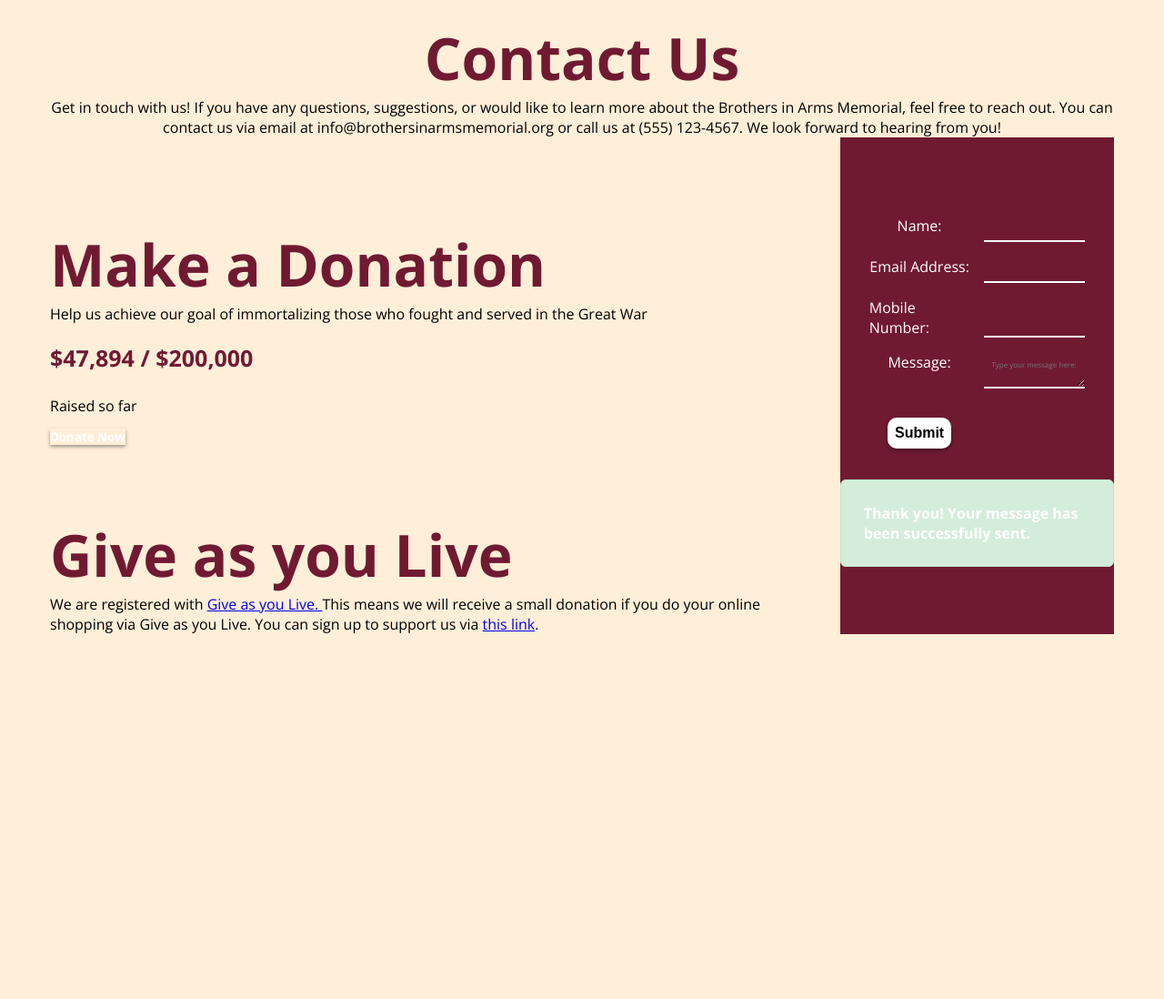
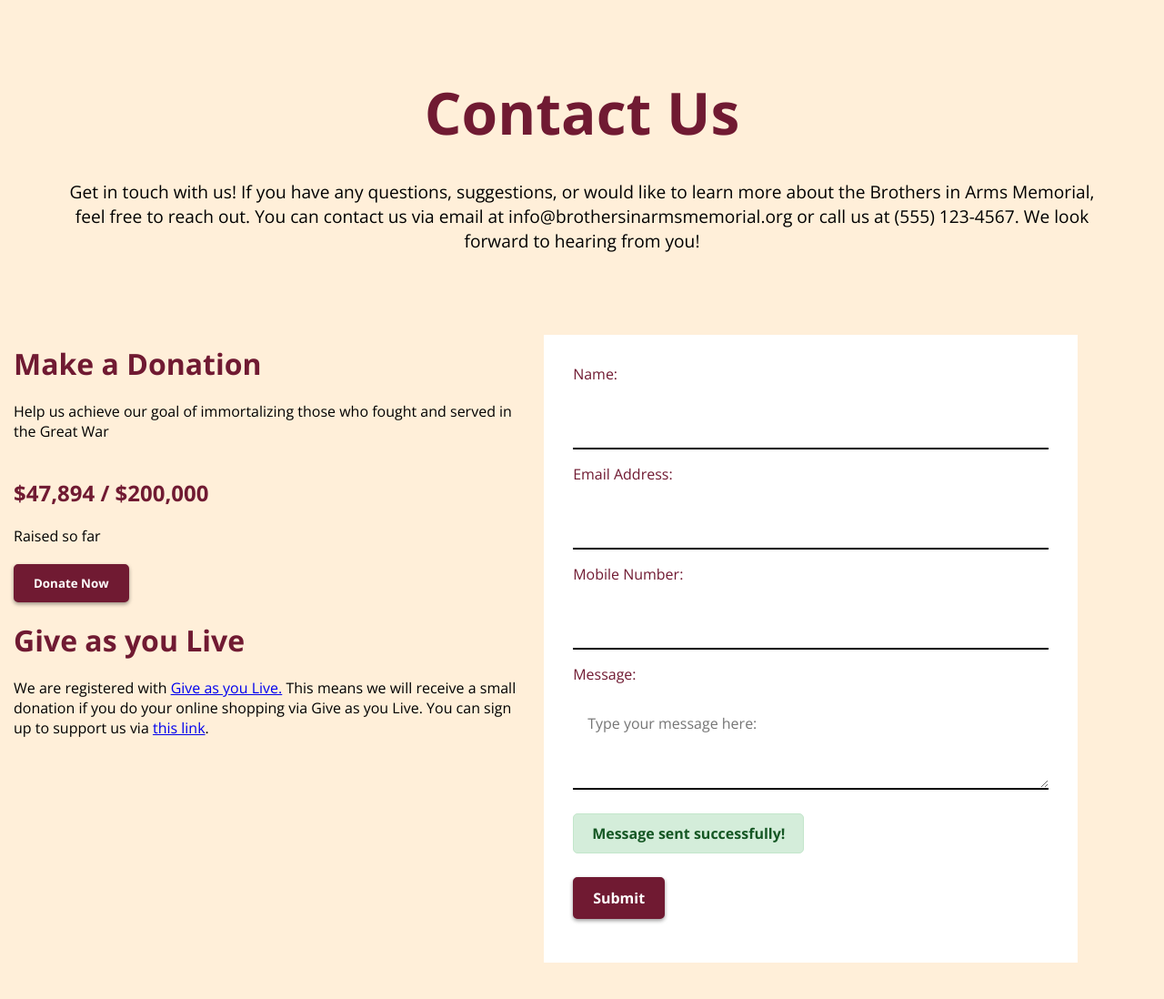
Before and after one commit to nikmeijer/brothers-in-arms-web, a PHP site: page /contact.html in a window 1280 px wide. Shown: the part 91-1189 px from the top of the page at 91% size. Before the commit the page ends 788 px from the top, so only its background shows below. Run offline with PHP 8.4, Linux system fonts and the light colour scheme; some web fonts are replaced.

Commit message:
contact page updates
fixed contact form styled

NEEDS ATTENTION - spacing and container positioning

```diff
--- a/contact.html
+++ b/contact.html
@@ -60,29 +60,31 @@
             <div id="contact-hero" class="col-span-4 m-col-span-12 l-col-span-12 xl-col-span-12">
                 <h2 class="col-span-4 m-col-span-12 l-col-span-12 xl-col-span-12">Contact Us</h2>
                 <p class="col-span-4 m-col-span-12 l-col-span-12 xl-col-span-12">Get in touch with us! If you have any
-                    questions, suggestions, or would like to learn more about the Brothers in Arms
-                    Memorial, feel free to reach out. You can contact us via email at info@brothersinarmsmemorial.org or
-                    call us at (555)
-                    123-4567. We look forward to hearing from you!</p>
+                    questions, suggestions, or would like to learn more about the Brothers in Arms Memorial, feel free
+                    to
+                    reach out. You can contact us via email at info@brothersinarmsmemorial.org or call us at (555)
+                    123-4567.
+                    We look forward to hearing from you!</p>
             </div>
         </section>
 
         <section class="grid-con" id="contact-con">
-            <div class="col-span-2 m-col-span-6 l-col-span-6 xl-col-span-6" id="contact-text">
+            <div class="col-span-4 m-col-span-7 l-col-span-7 xl-col-span-7" id="contact-text">
                 <h2>Make a Donation</h2>
-                <p>Help us achieve our goal of immortalizing those who fought and served in the Great War </p>
+                <p>Help us achieve our goal of immortalizing those who fought and served in the Great War</p>
                 <h3>$47,894 / $200,000</h3>
                 <p>Raised so far</p>
                 <button><a href="*">Donate Now</a></button>
                 <h2>Give as you Live</h2>
-                <p>We are registered with <a href="*">Give as you Live. </a>This means we will receive a small donation
-                    if you do your online shopping via Give as you Live. You can sign up to support us via <a
-                        href="*">this link</a>.</p>
+                <p>We are registered with <a href="*">Give as you Live.</a> This means we will receive a small donation
+                    if
+                    you do your online shopping via Give as you Live. You can sign up to support us via <a href="*">this
+                        link</a>.</p>
             </div>
 
-            <div id="contact" class="col-span-2 m-col-span-6 l-col-span-6 xl-col-span-6">
+            <div id="contact"
+                class="col-span-4 m-col-span-5 m-col-start-8 l-col-span-5 l-col-start-8 xl-col-span-5 xl-col-start-8">
                 <form method="post" action="includes/sendmail.php">
-
                     <label for="name">Name:</label>
                     <input type="text" id="name" name="name" required>
 
@@ -95,14 +97,12 @@
                     <label for="message">Message:</label>
                     <textarea id="message" name="message" required placeholder="Type your message here:"></textarea>
 
+                    <?php if (isset($_GET['success']) && $_GET['success'] == 1): ?>
+                    <div class="success-message">Message sent successfully!</div>
+                    <?php else: ?>
                     <button type="submit">Submit</button>
+                    <?php endif; ?>
                 </form>
-
-                <?php if (isset($_GET['success']) && $_GET['success'] == 1): ?>
-                    <div class="success-message">
-                        <p>Thank you! Your message has been successfully sent.</p>
-                    </div>
-                <?php endif; ?>
             </div>
         </section>
     </main>
--- a/sass/components/_contact.scss
+++ /dev/null
@@ -1,94 +0,0 @@
-#contact {
-    display: flex;
-    flex-direction: column;
-    justify-content: center;
-    align-items: center;
-    background-color: #701a32;
-}
-
-#contact h2 {
-    margin-top: 20px;
-    padding: 20px;
-    font-size: 2em;
-    color: #ffffff;
-    font-weight: bold;
-    display: inline;
-    margin-bottom: 5px;
-    border-bottom: white 1px solid;
-}
-
-#contact h2 span {
-    display: inline;
-    color: #FF4200;
-}
-
-#contact h2 span img {
-    height: 1em;
-}
-
-#contact p {
-    padding: 10px;
-    color: white
-}
-
-@media screen and (max-width: 768px) {
-    #contact p {
-        padding: 10px;
-        margin-left: 20px;
-        margin-right: 20px;
-        color: white
-    }
-}
-
-#contact label {
-    color: white;
-    font-size: 1em;
-    padding: 0;
-    margin: 0;
-    justify-self: center;
-}
-
-#contact form {
-    display: grid;
-    grid-template-columns: repeat(2, 1fr);
-    gap: 1em;
-    padding: 2em;
-    justify-items: center;
-}
-
-#contact input,
-#contact textarea {
-    font-family: "Open Sans", sans-serif;
-    text-decoration: none;
-    width: 100%;
-    padding: 1em;
-    font-size: 0.5em;
-    border: none;
-    color: white;
-    border-bottom: 2px white solid;
-    background-color: #701a32;
-}
-
-#contact input:focus,
-#contact textarea:focus {
-    font-family: Arial, Helvetica, sans-serif;
-    outline: none;
-    box-shadow: #701a32;
-}
-
-#contact button {
-    font-family: Arial, Helvetica, sans-serif;
-    font-size: 1em;
-    font-weight: bold;
-    text-align: center;
-    padding: 8px;
-    margin-bottom: 2px;
-    background-color: rgb(255, 255, 255);
-    color: black;
-    border-radius: 10px;
-}
-
-#contact button:hover {
-    background-color: #be1e2d;
-    color: white;
-}
--- a/sass/pages/_contactpage.scss
+++ b/sass/pages/_contactpage.scss
@@ -1,38 +1,52 @@
 #contact-hero {
     display: flex;
     flex-direction: column;
+    align-items: center;
+    margin: 40px 0;
 }
 
 #contact-hero h2 {
-    align-self: center;
+    color: #701a32;
+    font-size: 4em;
     text-align: center;
+    padding: 20px;
 }
 
 #contact-hero p {
-    align-self: center;
+    font-size: 1.2em;
     text-align: center;
+    padding: 10px 20px;
+}
+
+@media screen and (max-width: 768px) {
+    #contact-hero h2 {
+        font-size: 2em;
+    }
 }
 
 #contact-con {
     display: flex;
     flex-direction: row;
+    justify-content: space-between;
+    margin: 40px 0;
 }
 
 #contact-text {
-    margin-top: 2em;
     display: flex;
     flex-direction: column;
+    width: 100%;
 }
 
 #contact-text h2 {
-    margin-top: 1em;
+    color: #701a32;
+    font-size: 2em;
     text-align: left;
-    align-self: left;
+    padding: 10px 0;
 }
 
 #contact-text p {
     text-align: left;
-    align-self: left;
+    padding: 10px 0;
 }
 
 #contact-text p:first-child {
@@ -40,124 +54,128 @@
 }
 
 #contact-text h3 {
+    color: #701a32;
+    font-size: 1.5em;
     text-align: left;
-    align-self: left;
-    margin-bottom: 1em;
+    padding: 10px 0;
 }
 
 #contact-text button {
-    align-self: left;
-    text-align: left;
     width: fit-content;
-    margin-top: 1em 0em;
+    margin: 10px 0;
+    padding: 10px 20px;
+    font-weight: bold;
+    border-radius: 5px;
+    border: 2px solid #701a32;
+    background-color: #701a32;
+    color: #fff;
+    box-shadow: 0 2px 4px rgba(0, 0, 0, .4);
 }
 
-#contact-text h2:last-child {
-    margin-top: 1em;
+#contact-text button:hover {
+    background-color: #be1e2d;
+    box-shadow: 0 4px 8px rgba(0, 0, 0, .6);
+    cursor: pointer;
+}
+
+#contact-text button a {
+    font-family: "Open Sans", sans-serif;
+    text-decoration: none;
+    color: #fff;
 }
 
 #contact {
     display: flex;
     flex-direction: column;
-    justify-content: center;
-    align-items: center;
-    background-color: #701a32;
+    background-color: #fff;
+    padding: 2em;
+    width: 100%;
 }
 
-#contact h2 {
-    margin-top: 20px;
-    padding: 20px;
-    font-size: 2em;
-    color: #ffffff;
-    font-weight: bold;
-    display: inline;
-    margin-bottom: 5px;
-    border-bottom: white 1px solid;
-}
-
-#contact h2 span {
-    display: inline;
-    color: #FF4200;
-}
-
-#contact h2 span img {
-    height: 1em;
-}
-
-#contact p {
-    padding: 10px;
-    color: white
-}
-
-.success-message {
-    background-color: #d4edda;
-    color: #155724;
-    padding: 15px;
-    border-radius: 6px;
-    border: 1px solid #c3e6cb;
-    margin-bottom: 20px;
-    font-weight: bold;
-}
-
-
-@media screen and (max-width: 768px) {
-    #contact p {
-        padding: 10px;
-        margin-left: 20px;
-        margin-right: 20px;
-        color: white
-    }
+#contact form {
+    display: flex;
+    flex-direction: column;
+    gap: 1em;
+    width: 100%;
 }
 
 #contact label {
-    color: white;
+    color: #701a32;
     font-size: 1em;
     padding: 0;
     margin: 0;
-    justify-self: center;
-}
-
-#contact form {
-    display: grid;
-    grid-template-columns: repeat(2, 1fr);
-    gap: 1em;
-    padding: 2em;
-    justify-items: center;
 }
 
 #contact input,
 #contact textarea {
     font-family: "Open Sans", sans-serif;
-    text-decoration: none;
     width: 100%;
     padding: 1em;
-    font-size: 0.5em;
+    font-size: 1em;
     border: none;
-    color: white;
-    border-bottom: 2px white solid;
-    background-color: #701a32;
+    border-bottom: 2px solid #000000;
+    background-color: #fff;
+    color: #000000;
 }
 
 #contact input:focus,
 #contact textarea:focus {
-    font-family: Arial, Helvetica, sans-serif;
     outline: none;
-    box-shadow: #701a32;
+    border-bottom: 2px solid #be1e2d;
+}
+
+#contact textarea {
+    resize: vertical;
+    min-height: 100px;
 }
 
 #contact button {
-    font-family: Arial, Helvetica, sans-serif;
+    width: fit-content;
+    margin-top: 10px;
+    padding: 10px 20px;
+    font-family: "Open Sans", sans-serif;
     font-size: 1em;
     font-weight: bold;
     text-align: center;
-    padding: 8px;
-    margin-bottom: 2px;
-    background-color: rgb(255, 255, 255);
-    color: black;
-    border-radius: 10px;
+    border: 2px solid #701a32;
+    background-color: #701a32;
+    color: #fff;
+    border-radius: 5px;
+    box-shadow: 0 2px 4px rgba(0, 0, 0, .4);
+    align-self: flex-start;
 }
 
 #contact button:hover {
     background-color: #be1e2d;
-    color: white;
+    box-shadow: 0 4px 8px rgba(0, 0, 0, .6);
+    cursor: pointer;
 }
+
+#contact .success-message {
+    width: fit-content;
+    margin-top: 10px;
+    padding: 10px 20px;
+    font-family: "Open Sans", sans-serif;
+    font-size: 1em;
+    font-weight: bold;
+    color: #155724;
+    background-color: #d4edda;
+    border: 1px solid #c3e6cb;
+    border-radius: 5px;
+    align-self: flex-start;
+}
+
+@media screen and (max-width: 768px) {
+    #contact-con {
+        flex-direction: column;
+    }
+
+    #contact-text,
+    #contact {
+        margin: 0;
+    }
+
+    #contact-text {
+        margin-bottom: 20px;
+    }
+}
```
Also changed, not shown: css/main.css, 1 other file.
